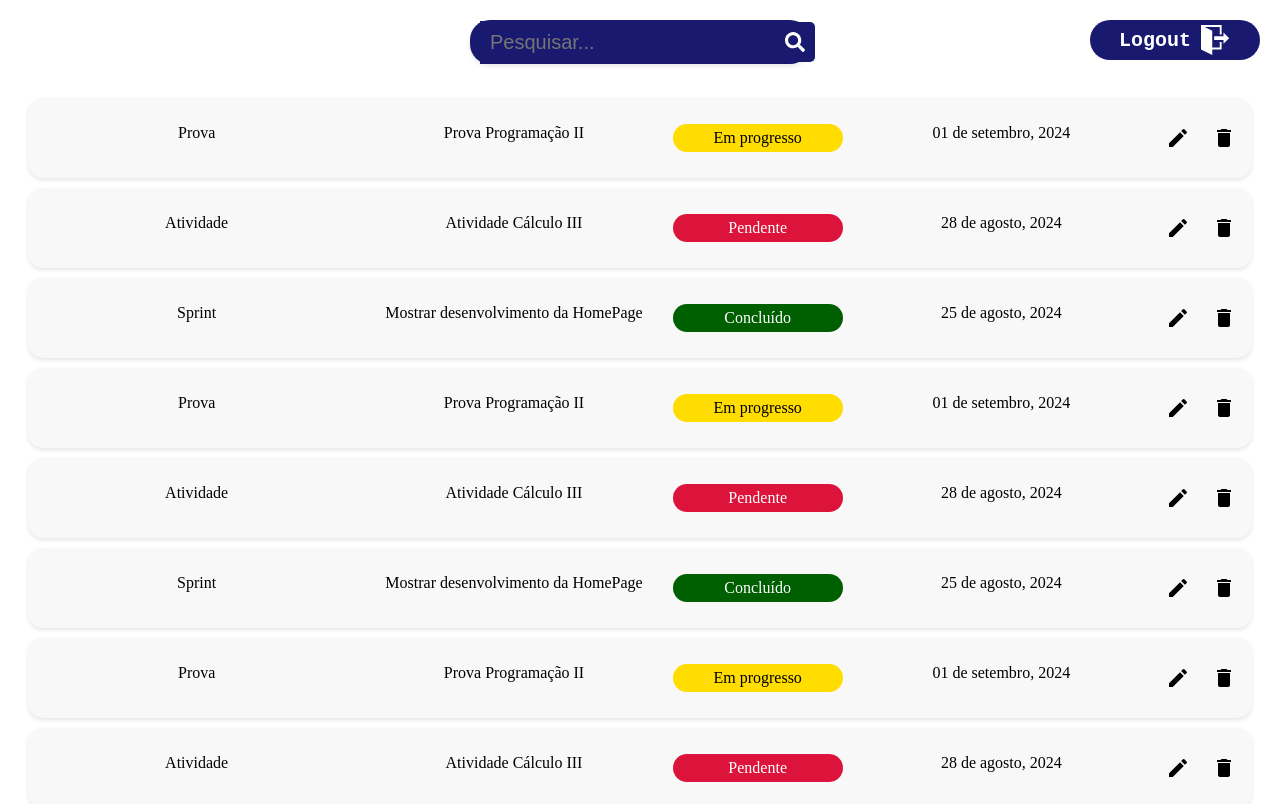
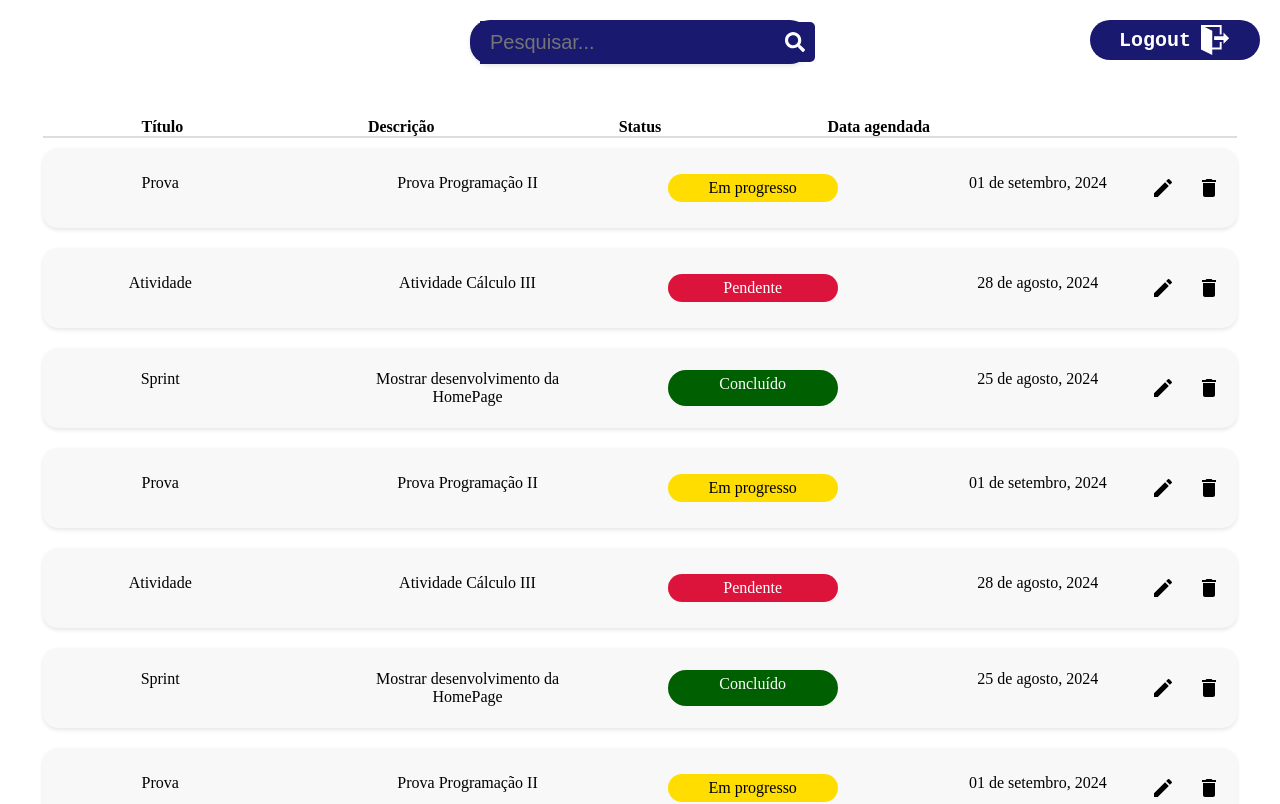
Before and after one commit to MikaelAlvez/Gerenciamento-de-tarefas, a Next.js app in the folder frontend/: page /ListTasks in a window 1280 px wide. Shown: the top 804 px of the page. Built offline with nearby package versions, Linux system fonts and the light colour scheme.

Commit message:
feat: titles tasks

```diff
--- a/frontend/src/app/Components/TaskCards/TaskCards.module.css
+++ b/frontend/src/app/Components/TaskCards/TaskCards.module.css
@@ -20,7 +20,7 @@
   }
 
   .field {
-    flex: 1;
+    flex: 0.2;
     font-size: 1rem;
     text-align: center;
   }
--- a/frontend/src/pages/ListTasks/ListTasks.module.css
+++ b/frontend/src/pages/ListTasks/ListTasks.module.css
@@ -48,6 +48,26 @@
   display: flex;
   justify-content: center;
   margin-bottom: 20px;
+}
+
+.list {
+  width: 100%;
+  max-width: 1194px;
+  margin-top: 20px;
+  display: flex;
+  flex-direction: column;
+  gap: 10px;
+}
+
+.spans {
+  display: flex;
+  font-weight: bold;
+  border-bottom: 2px solid #ddd;
+}
+
+.spans span {
+  flex: 1;
+  text-align: center;
 }
 
 .taskCards {
--- a/frontend/src/pages/ListTasks/index.tsx
+++ b/frontend/src/pages/ListTasks/index.tsx
@@ -46,6 +46,14 @@ export default function ListTasks() {
         <div className={styles.source}>
         <Source/>
       </div>
+      <div className={styles.list}>
+        <div className={styles.spans}>
+            <span>Título</span>
+            <span>Descrição</span>
+            <span>Status</span>
+            <span>Data agendada</span>
+            <span></span>
+          </div>
         {tasks.map((task, index) => (
           <TaskCards
             key={index}
@@ -55,6 +63,7 @@ export default function ListTasks() {
             date={task.date}
           />
         ))}
+      </div>
         <Button onClick={handleNewTaskRedirect}>
           <IoMdAddCircle />
           Nova tarefa
```
Lines whose indentation alone changed are shown as unchanged.
